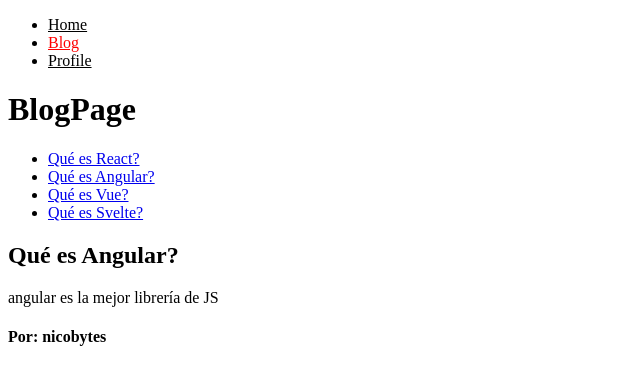
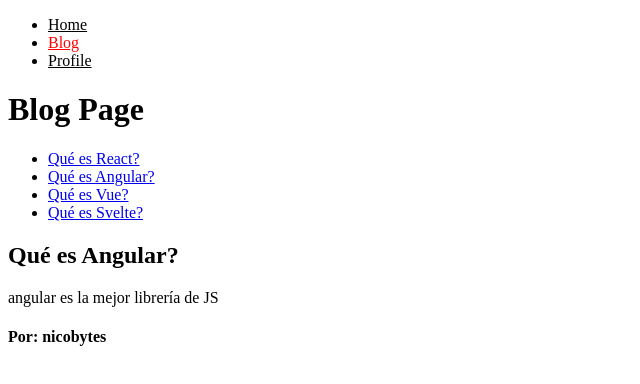
Before and after one commit to salvarez96/react-router-course, a React (Vite) app: page /#/blog/que-es-angular in a window 1280 px wide. Shown: the top 384 px of the page, without its empty margins (0-640 px from the left). Built offline with nearby package versions, Linux system fonts and the light colour scheme.

Commit message:
Class 10: nest slug route into blog route and use Outlet
Code refactor

```diff
--- a/src/App.tsx
+++ b/src/App.tsx
@@ -1,7 +1,8 @@
 import { HashRouter, Routes, Route } from "react-router-dom"
 import Menu from "./components/menu"
+import HomePage from "./pages/home-page"
+import BlogPosts from "./components/blog-page/blog-posts"
 import BlogPage from "./pages/blog-page"
-import HomePage from "./pages/home-page"
 import ProfilePage from "./pages/profile-page"
 
 function App() {
@@ -12,8 +13,9 @@ function App() {
         <Menu />
         <Routes>
           <Route path="/" element={<HomePage />} />
-          <Route path="/blog" element={<BlogPage />} />
-          <Route path="/blog/:slug" element={<BlogPage />} />
+          <Route path="/blog" element={<BlogPosts />}>
+            <Route path=":slug" element={<BlogPage />} />
+          </Route>
           <Route path="/profile" element={<ProfilePage />} />
           <Route path="*" element={<h1>Not found</h1>} />
         </Routes>
--- a/src/components/blog-page/blog-posts.tsx
+++ b/src/components/blog-page/blog-posts.tsx
@@ -1,11 +1,12 @@
 import React from 'react'
-import { Link } from 'react-router-dom'
+import { Link, Outlet } from 'react-router-dom'
 import { blogPostsList } from './blog-posts-logic'
 
 
 export default function BlogPosts() {
   return (
-    <>
+    <main>
+      <h1>Blog Page</h1>
       <ul>
         {blogPostsList.map(({ key, title, slug }) => (
           <li key={key}>
@@ -13,6 +14,7 @@ export default function BlogPosts() {
           </li>
         ))}
       </ul>
-    </>
+      <Outlet />
+    </main>
   )
 }
--- a/src/pages/blog-page.tsx
+++ b/src/pages/blog-page.tsx
@@ -1,6 +1,5 @@
 import React from 'react'
 import { useParams } from 'react-router-dom'
-import BlogPosts from '../components/blog-page/blog-posts'
 import { blogPostsList } from '../components/blog-page/blog-posts-logic'
 
 export default function BlogPage() {
@@ -9,20 +8,15 @@ export default function BlogPage() {
   const postInfo = blogPostsList.find(post => post.slug === slug)
 
   return (
-    <main>
-      <h1>BlogPage</h1>
-      <BlogPosts />
-      <section>
-      {!slug
-      ? <h2>Welcome</h2>
-      : !postInfo ? <h2>Blog post not found</h2>
+    <section>
+      {!postInfo
+      ? <h2>Blog post not found</h2>
       : <>
           <h2>{postInfo.title}</h2>
           <p>{postInfo.content}</p>
           <h4>Por: {postInfo.author}</h4>
         </>
       }
-      </section>
-    </main>
+    </section>
   )
 }
```
